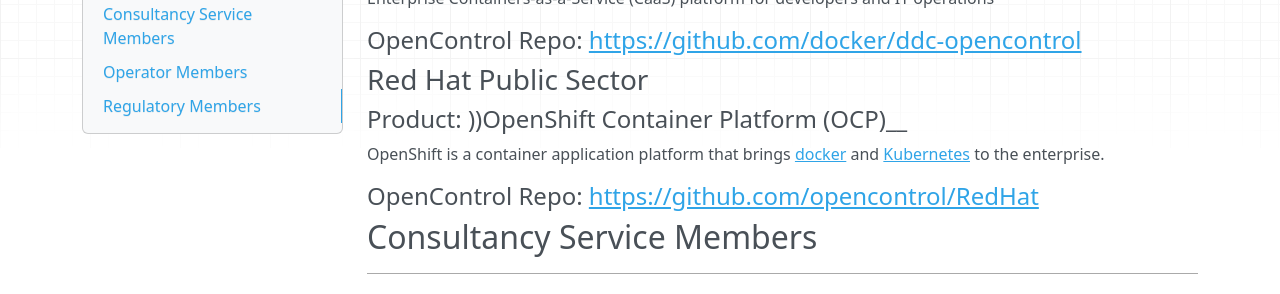
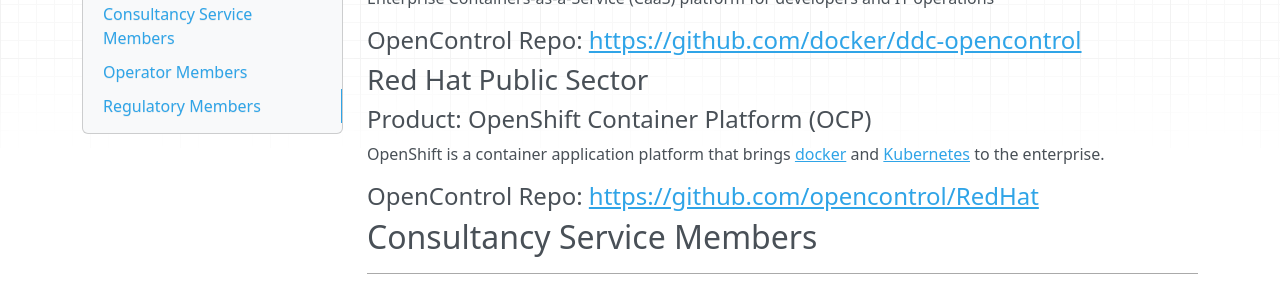
Before and after one commit to opencontrol/website, an MkDocs documentation site: the page built from docs/members.md, in a window 1280 px wide and 900 px high, scrolled down 751 px. Shown: the part 158-452 px from the top of the window. Built offline with MkDocs 1.6.1, drawn with Linux system fonts in a browser that asks for light colours; nearby versions of some CDN libraries; old or Windows-style settings are respelled for this version of MkDocs.

```diff
--- a/docs/members.md
+++ b/docs/members.md
@@ -30,7 +30,7 @@ Enterprise Containers-as-a-Service (CaaS) platform for developers and IT operati
 #### OpenControl Repo: [https://github.com/docker/ddc-opencontrol](https://github.com/docker/ddc-opencontrol)
 
 ### Red Hat Public Sector
-#### Product: ))OpenShift Container Platform (OCP)__
+#### Product: __OpenShift Container Platform (OCP)__
 OpenShift is a container application platform that brings [docker](https://www.redhat.com/en/containers/what-is-docker) and [Kubernetes](https://www.redhat.com/en/containers/what-is-kubernetes) to the enterprise.
 #### OpenControl Repo: [https://github.com/opencontrol/RedHat](https://github.com/opencontrol/RedHat)
 
```
